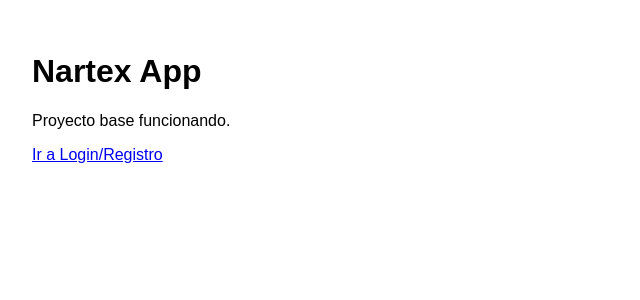
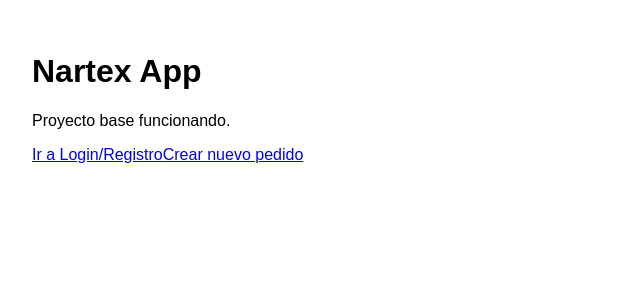
Before and after one commit to melianidjar29-cloud/nartex-app, a Next.js app: page / in a window 1280 px wide. Shown: the top 300 px of the page, without its empty margins (0-640 px from the left). Built offline with nearby package versions, Linux system fonts and the light colour scheme.

Commit message:
Update index.js

```diff
--- a/pages/index.js
+++ b/pages/index.js
@@ -4,6 +4,8 @@ export default function Home() {
       <h1>Nartex App</h1>
       <p>Proyecto base funcionando.</p>
       <a href="/auth">Ir a Login/Registro</a>
+      <a href="/nuevo-pedido">Crear nuevo pedido</a>
+
     </main>
   )
 }
```
